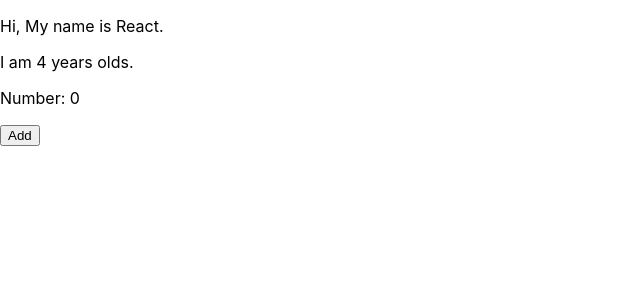
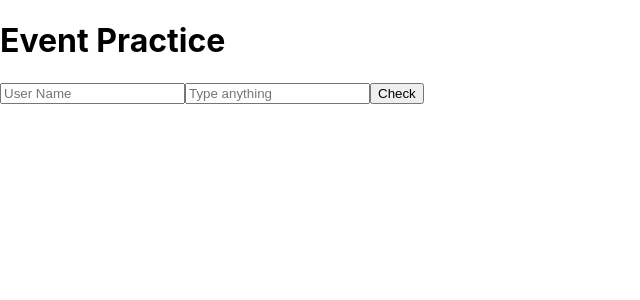
Before and after one commit to devJWSong/React, a React (Create React App) app in the folder hello-react/: page / in a window 1280 px wide. Shown: the top 300 px of the page, without its empty margins (0-640 px from the left). Built offline with nearby package versions, Linux system fonts and the light colour scheme.

Commit message:
Event Practice

```diff
--- a/hello-react/src/App.js
+++ b/hello-react/src/App.js
@@ -1,10 +1,10 @@
 import React, { Component } from 'react';
-import MyComponent from './MyComponent';
+import EventPractice from './EventPractice'
 
 class App extends Component {
   render() {
     return (
-      <MyComponent name="React" age={4}/>
+      <EventPractice/>
     );
   }
 }
--- /dev/null
+++ b/hello-react/src/EventPractice.js
@@ -0,0 +1,55 @@
+import React, { Component } from 'react';
+
+class EventPractice extends Component {
+
+    state = {
+        username: '',
+        message: ''
+    }
+
+    handleChange = (e) => {
+        this.setState({
+            [e.target.name]: e.target.value
+        });
+    }
+
+    handleClick = () => {
+        alert(this.state.username + ': ' + this.state.message);
+        this.setState({
+            username: '',
+            message: ''
+        });
+    }
+
+    handleKeyPress = (e) => {
+        if (e.key === 'Enter') {
+            this.handleClick()
+        }
+    }
+
+    render() {
+        return (
+            <div>
+                <h1>Event Practice</h1>
+                <input
+                    type = "text"
+                    name = "username"
+                    placeholder = "User Name"
+                    value = {this.state.username}
+                    onChange = {this.handleChange}
+                />
+                <input
+                    type = "text"
+                    name = "message"
+                    placeholder = "Type anything"
+                    value = {this.state.message}
+                    onChange = {this.handleChange}
+                    onKeyPress={this.handleKeyPress}
+                />
+                <button onClick={this.handleClick}>Check</button>
+            </div>
+        );
+    }
+}
+
+export default EventPractice
```
Also changed, not shown: 1 other file (tests, documents, lock files or other folders).
